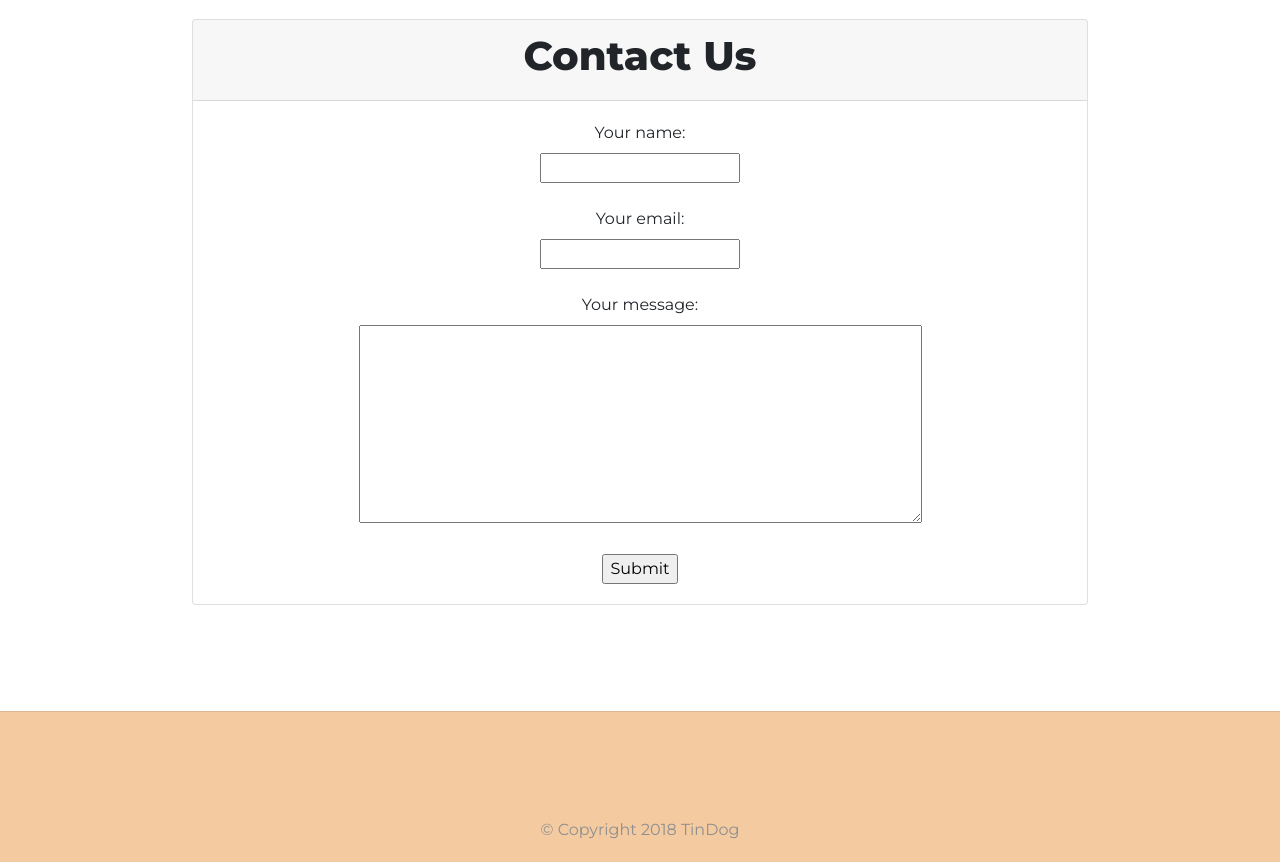
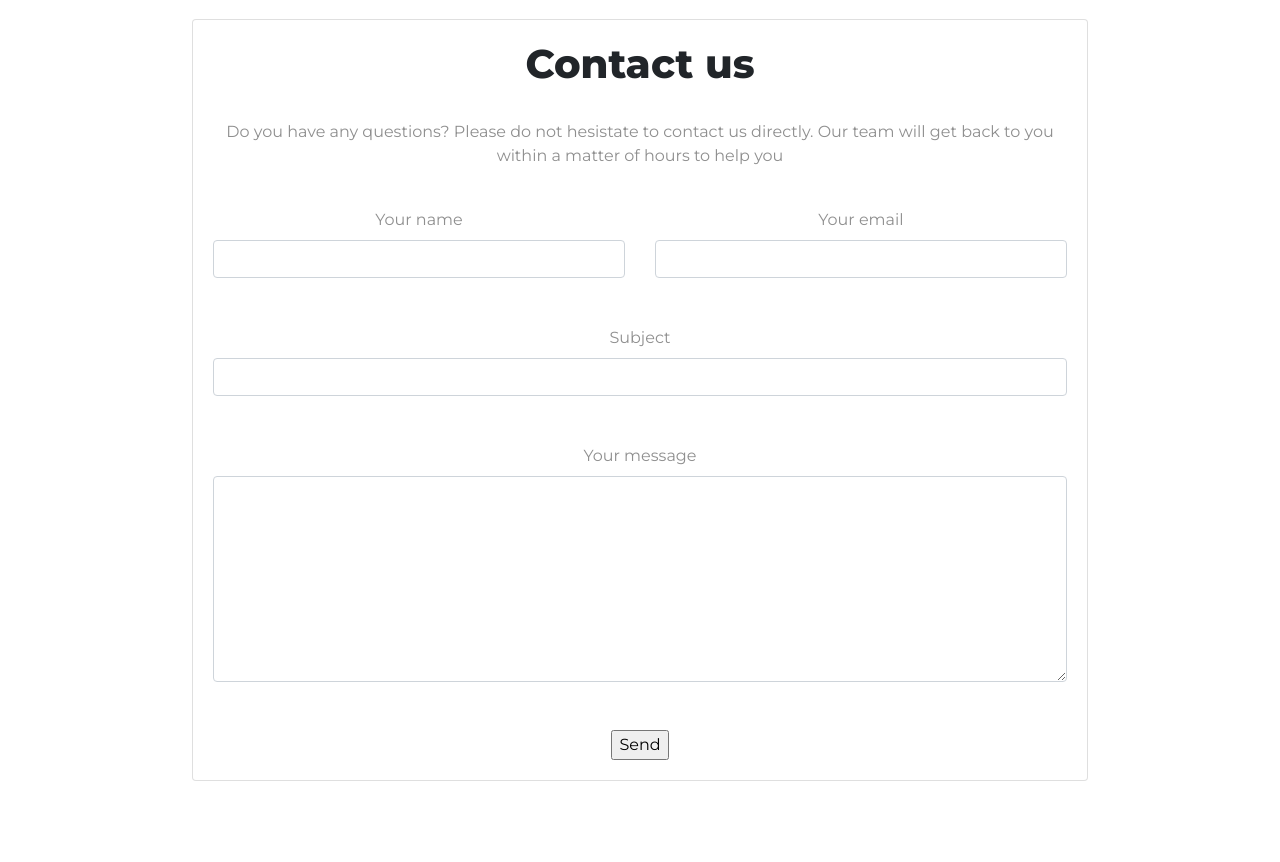
Before and after one commit to leehongc/tin_dog, a plain HTML site: page index.html in a window 1280 px wide. Shown: the part 3110-3972 px from the top of the page. Drawn offline with nearby package versions, Linux system fonts and the light colour scheme.

Commit message:
add bootstrap styling to contact form

```diff
--- a/css/styles.css
+++ b/css/styles.css
@@ -151,6 +151,11 @@ p {
   line-height: 1.5;
 }
 
+/* Contact form */
+.contact-text {
+  color: #8f8f8f;
+}
+
 
 @media (max-width: 1028px) {
 
--- a/index.html
+++ b/index.html
@@ -192,7 +192,7 @@
           </div>
           <div class="card-body">
             <h2 class="price-text">$99 / mo</h2>
-            <p>Pirority Listing</p>
+            <p>Priority Listing</p>
             <p>Unlimited Matches</p>
             <p>Unlimited Messages</p>
             <p>Unlimited App Usage</p>
@@ -215,24 +215,60 @@
     </div>
   </section>
 
-  <!-- Contact -->
+  <!-- Contact form -->
 
   <section class="white-section" id="contact">
     <div class="container-fluid">
       <div class="card">
-        <div class="card-header">
-          <h1>Contact Us</h1>
-        </div>
+
+        <!-- Card content -->
         <div class="card-body">
-          <form class="" action="index.html" method="post">
-            <label for="your_name">Your name:</label><br>
-            <input type="text" id="your_name" name="" value=""><br><br>
-            <label for="your_email">Your email:</label><br>
-            <input type="email" id="your_email" name="" value=""><br><br>
-            <label for="">Your message:</label><br>
-            <textarea name="name" rows="8" cols="60"></textarea><br><br>
-            <input type="submit" name="submit" value="Submit">
-          </form>
+
+          <h1>Contact us</h1><br>
+          <p> Do you have any questions? Please do not hesistate to contact us directly.
+            Our team will get back to you within a matter of hours to help you</p><br>
+
+          <div class="row">
+
+            <div class="col">
+
+              <form class="" action="index.html" method="post">
+
+                <div class="row">
+                  <div class="col-md-6">
+                    <label for="name" class="contact-text">Your name</label><br>
+                    <input type="text" id="name" name="full_name" class="form-control"><br><br>
+                  </div>
+
+                  <div class="col-md-6">
+                    <label for="email" class="contact-text">Your email</label><br>
+                    <input type="email" id="email" name="your_email" class="form-control"><br><br>
+                  </div>
+                </div>
+
+                <div class="row">
+                  <div class="col-md-12">
+                    <label for="subject" class="contact-text">Subject</label><br>
+                    <input type="text" id="subject" name="your_subject" class="form-control"><br><br>
+                  </div>
+                </div>
+
+                <div class="row">
+                  <div class="col-md-12">
+                    <label for="message" class="contact-text">Your message</label><br>
+                    <textarea id="message" name="your_message" rows="8" class="form-control"></textarea><br><br>
+
+                    <input type="submit" name="submit" value="Send">
+                  </div>
+                </div>
+
+
+              </form>
+
+            </div>
+
+          </div>
+
         </div>
       </div>
     </div>
```
